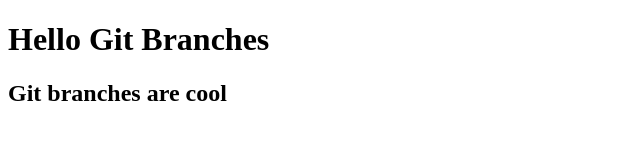
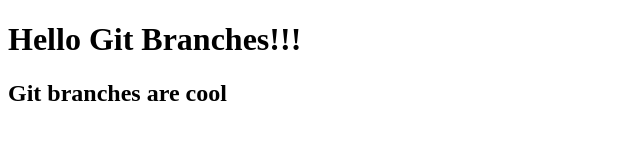
Before and after one commit to tiy-greenville-summer-2017/2.4-git-branches, a plain HTML site: page index.html in a window 1280 px wide. Shown: the full height of the page, 0-640 px from the left. Drawn offline with Linux system fonts and the light colour scheme.

Commit message:
excited heading

```diff
--- a/index.html
+++ b/index.html
@@ -5,7 +5,7 @@
     <title></title>
   </head>
   <body>
-    <h1>Hello Git Branches</h1>
+    <h1>Hello Git Branches!!!</h1>
     <h2>Git branches are cool</h2>
   </body>
 </html>
```
